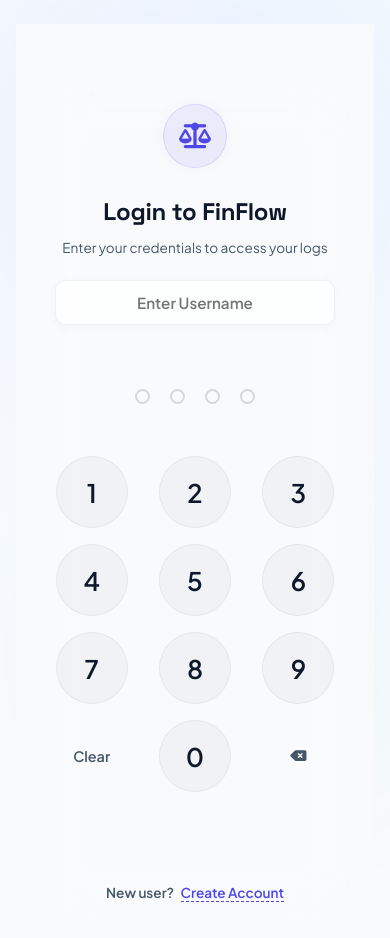
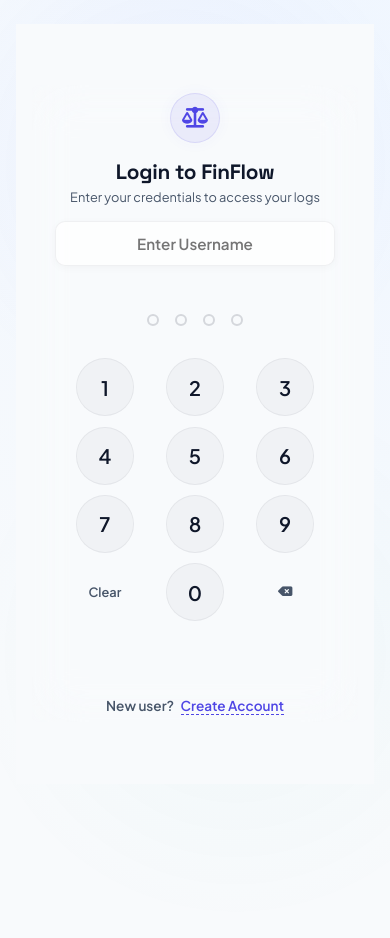
Before and after one commit to rajatkhanna12/expense-manage, a website: page index.html in a window 390 px wide. After the commit the page ends 844 px from the top, so only its background shows below. Drawn offline with nearby package versions, Linux system fonts and the light colour scheme.

Commit message:
Optimize mobile passcode login layout for small screens and virtual keyboard heights

```diff
--- a/style.css
+++ b/style.css
@@ -979,23 +979,60 @@ body::after {
 @media (max-width: 480px) {
     #page-lock {
         background: #F8FAFC;
-        align-items: flex-start;
-        padding-top: 4rem;
+        align-items: center;
+        justify-content: flex-start;
+        padding: 1.5rem 1rem;
+        overflow-y: auto;
+        box-sizing: border-box;
     }
     .lock-container {
         border: none;
         border-radius: 0;
         box-shadow: none;
         width: 100%;
-        height: 100%;
         max-width: 100%;
-        padding: 1rem 0.5rem;
+        padding: 0.5rem;
         background: transparent;
+        margin: 0 auto;
+        gap: 1rem;
+    }
+    .lock-logo {
+        width: 50px;
+        height: 50px;
+        font-size: 1.3rem;
+        margin-bottom: 0;
+    }
+    .lock-container h2 {
+        font-size: 1.3rem;
+    }
+    .lock-container p {
+        font-size: 0.8rem;
+    }
+    .pin-dots {
+        margin: 0.75rem 0;
+        gap: 1rem;
+    }
+    .dot {
+        width: 12px;
+        height: 12px;
+    }
+    .pin-pad {
+        gap: 0.65rem;
+        margin-top: 0.25rem;
+        max-width: 260px;
+        margin-left: auto;
+        margin-right: auto;
     }
     .pin-btn {
-        width: 72px;
-        height: 72px;
-        font-size: 1.6rem;
+        width: 58px;
+        height: 58px;
+        font-size: 1.25rem;
+    }
+    .pin-btn.clear, .pin-btn.delete {
+        font-size: 0.8rem;
+    }
+    .auth-toggle-container {
+        margin-top: 0.75rem;
     }
 }
 
```
